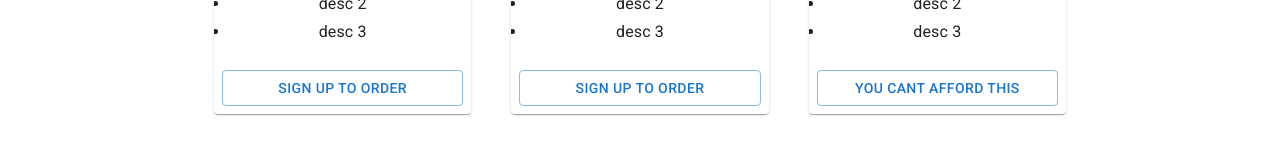
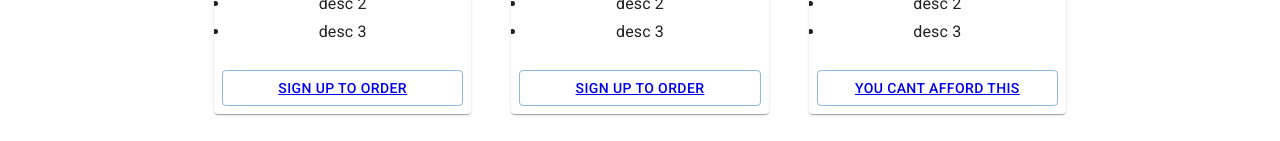
Before and after one commit to Tomi-Salminen/Ohjelmistoprojekti, a React (Vite) app in the folder frontend/: page /services in a window 1280 px wide. Shown: the part 1715-1856 px from the top of the page. Built offline with nearby package versions, Linux system fonts and the light colour scheme; the HTML template or start-up script is replaced by a standard one.

Commit message:
Kommentoinnit ja linkki Sign uppiin

```diff
--- a/frontend/src/pages/ServicesPage.jsx
+++ b/frontend/src/pages/ServicesPage.jsx
@@ -4,6 +4,7 @@
   Grid, Paper, Typography
 } from '@mui/material';
 import GrassIcon from '@mui/icons-material/Grass';
+import { Link } from 'react-router-dom';
 
 const placeholderServicePackages = [
   {
@@ -181,6 +182,7 @@
       >
         Pricing
       </Typography>
+      {/* Pricing */}
       <Container maxWidth="md" component="main">
         <Grid container spacing={5} alignItems="flex-end">
           {placeholderServicePackages.map((service) => (
@@ -231,7 +233,8 @@
                 </CardContent>
                 <CardActions>
                   <Button fullWidth variant={service.buttonVariant}>
-                    {service.buttonText}
+                    {/* Button takes you to the Sign up -page */}
+                    <Link to="/signUp">{service.buttonText}</Link>
                   </Button>
                 </CardActions>
               </Card>
@@ -239,6 +242,7 @@
           ))}
         </Grid>
       </Container>
+      {/* Frequently asked questions */}
       <Typography
         sx={{
           letterSpacing: '.3rem',
```
